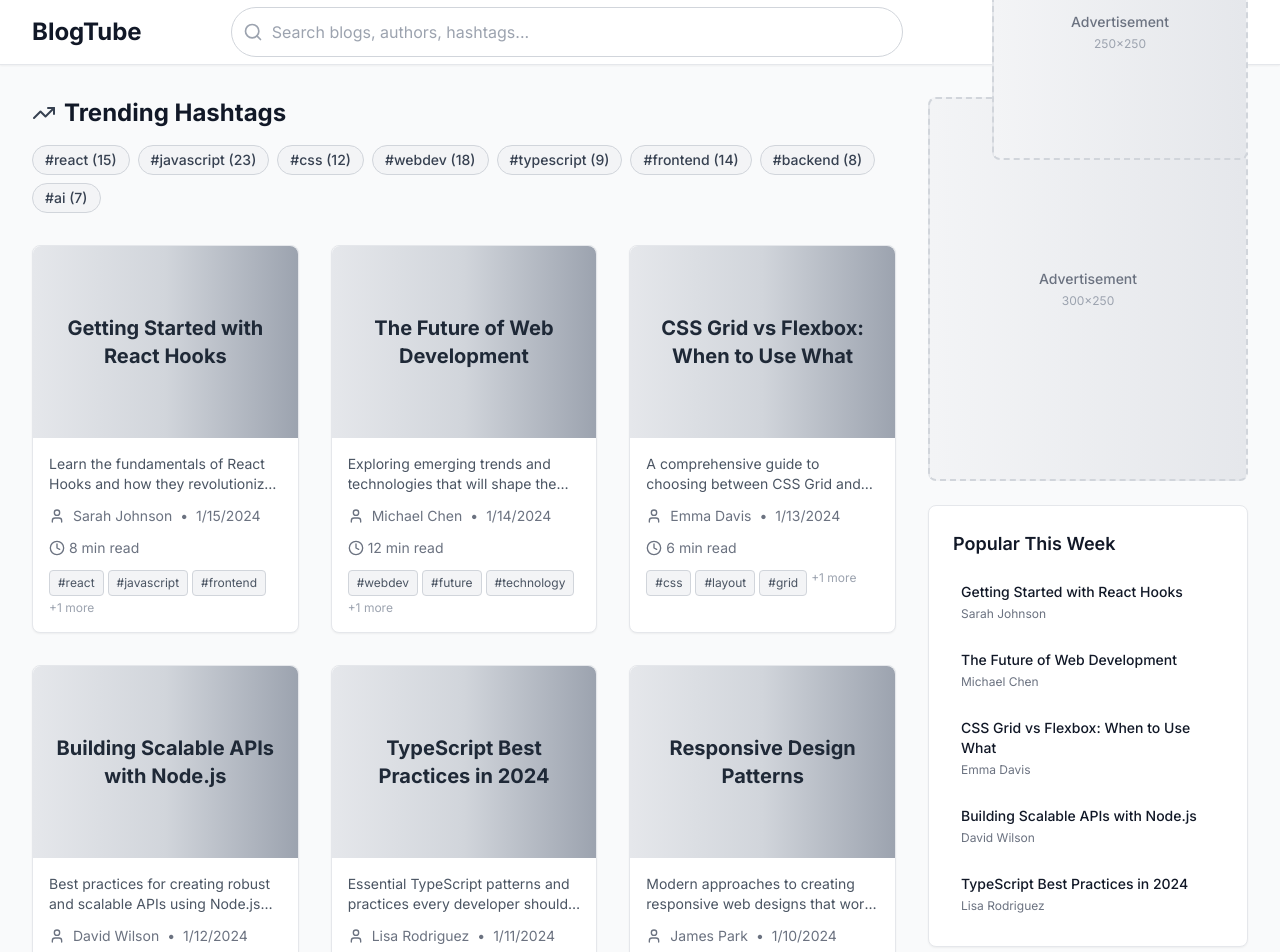
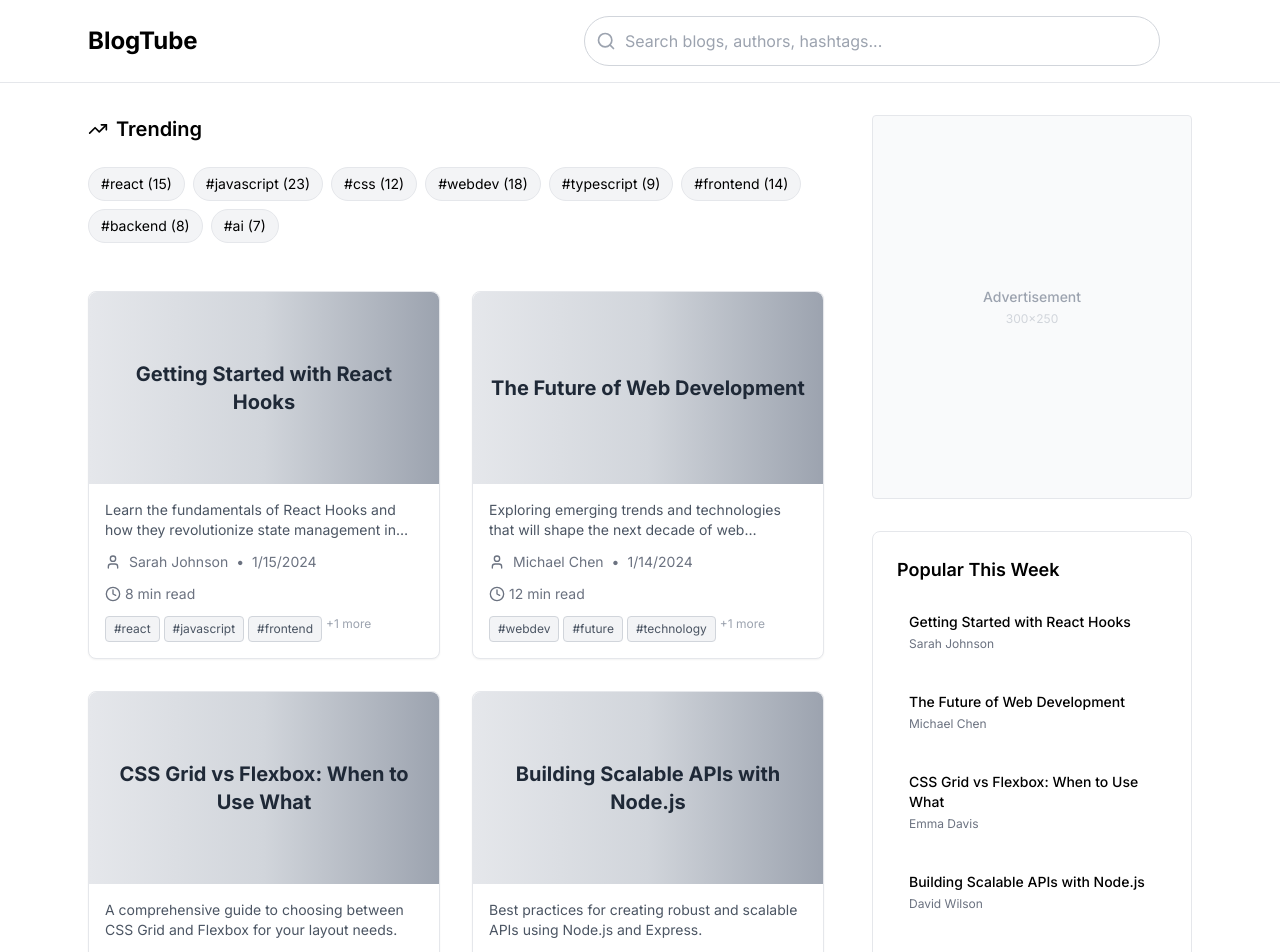
Before and after one commit to ashrafhussain2003/blogtube-react-grid, a React (Vite) app: page / in a window 1280 px wide. Shown: the top 952 px of the page. Built offline with nearby package versions, Linux system fonts and the light colour scheme.

Commit message:
Refactor: Improve UI and fix ad overlap
- Reduced blog card grid to 2 columns.
- Addressed advertisement section overlapping issues.

```diff
--- a/src/components/AdBanner.tsx
+++ b/src/components/AdBanner.tsx
@@ -10,19 +10,19 @@ const AdBanner: React.FC<AdBannerProps> = ({ type = 'horizontal', className = ''
   const getAdDimensions = () => {
     switch (type) {
       case 'vertical':
-        return 'h-96 w-full max-w-sm';
+        return 'h-96 w-full';
       case 'square':
         return 'h-64 w-64';
       default:
-        return 'h-32 w-full';
+        return 'h-24 w-full';
     }
   };
 
   return (
-    <div className={`${getAdDimensions()} bg-gradient-to-r from-gray-100 to-gray-200 rounded-lg flex items-center justify-center border-2 border-dashed border-gray-300 ${className}`}>
+    <div className={`${getAdDimensions()} bg-gray-50 border border-gray-200 rounded flex items-center justify-center ${className}`}>
       <div className="text-center">
-        <div className="text-gray-500 text-sm font-medium mb-1">Advertisement</div>
-        <div className="text-gray-400 text-xs">
+        <div className="text-gray-400 text-sm font-medium mb-1">Advertisement</div>
+        <div className="text-gray-300 text-xs">
           {type === 'horizontal' ? '728x90' : type === 'vertical' ? '300x250' : '250x250'}
         </div>
       </div>
--- a/src/pages/HomePage.tsx
+++ b/src/pages/HomePage.tsx
@@ -23,11 +23,11 @@ const HomePage: React.FC = () => {
         <BlogCard key={blogs[i].slug} blog={blogs[i]} />
       );
 
-      // Add ad banner after every 8th blog
-      if ((i + 1) % 8 === 0 && i < blogs.length - 1) {
+      // Add ad banner after every 6th blog (3 rows of 2)
+      if ((i + 1) % 6 === 0 && i < blogs.length - 1) {
         items.push(
-          <div key={`ad-${i}`} className="col-span-full">
-            <AdBanner type="horizontal" className="my-4" />
+          <div key={`ad-${i}`} className="col-span-full my-8">
+            <AdBanner type="horizontal" />
           </div>
         );
       }
@@ -36,40 +36,37 @@ const HomePage: React.FC = () => {
   };
 
   return (
-    <div className="min-h-screen bg-gray-50">
+    <div className="min-h-screen bg-white">
       {/* Header */}
-      <header className="bg-white shadow-sm sticky top-0 z-40 border-b border-gray-200">
-        <div className="max-w-7xl mx-auto px-4 sm:px-6 lg:px-8">
-          <div className="flex items-center justify-between h-16">
-            <Link to="/" className="text-2xl font-bold text-gray-900">
+      <header className="bg-white border-b border-gray-200 sticky top-0 z-40">
+        <div className="max-w-6xl mx-auto px-6 py-4">
+          <div className="flex items-center justify-between">
+            <Link to="/" className="text-2xl font-bold text-black">
               BlogTube
             </Link>
-            <div className="flex-1 max-w-2xl mx-8">
+            <div className="flex-1 max-w-xl mx-8">
               <SearchBar onSearch={handleSearch} />
-            </div>
-            <div className="hidden md:block">
-              <AdBanner type="square" className="w-24 h-16" />
             </div>
           </div>
         </div>
       </header>
 
-      <div className="max-w-7xl mx-auto px-4 sm:px-6 lg:px-8 py-8">
-        <div className="flex gap-8">
+      <div className="max-w-6xl mx-auto px-6 py-8">
+        <div className="flex gap-12">
           {/* Main Content */}
           <main className="flex-1">
             {/* Trending Section */}
-            <section className="mb-8">
-              <div className="flex items-center gap-2 mb-4">
-                <TrendingUp className="w-6 h-6 text-gray-700" />
-                <h2 className="text-2xl font-bold text-gray-900">Trending Hashtags</h2>
+            <section className="mb-12">
+              <div className="flex items-center gap-2 mb-6">
+                <TrendingUp className="w-5 h-5 text-black" />
+                <h2 className="text-xl font-semibold text-black">Trending</h2>
               </div>
               <div className="flex flex-wrap gap-2">
                 {trendingHashtags.map(hashtag => (
                   <Link
                     key={hashtag.name}
                     to={`/hashtag/${hashtag.name}`}
-                    className="inline-block bg-gray-100 hover:bg-gray-200 text-gray-700 px-3 py-1 rounded-full text-sm font-medium transition-colors border border-gray-300"
+                    className="inline-block bg-gray-100 hover:bg-gray-200 text-black px-3 py-1.5 rounded-full text-sm transition-colors border border-gray-200"
                   >
                     #{hashtag.name} ({hashtag.count})
                   </Link>
@@ -77,14 +74,14 @@ const HomePage: React.FC = () => {
               </div>
             </section>
 
-            {/* Blog Grid - Changed to 3 columns */}
+            {/* Blog Grid - 2 columns with more spacing */}
             <section>
-              <div className="grid grid-cols-1 md:grid-cols-2 lg:grid-cols-3 gap-8">
+              <div className="grid grid-cols-1 lg:grid-cols-2 gap-8">
                 {renderBlogGrid()}
               </div>
 
               {blogs.length === 0 && (
-                <div className="text-center py-12">
+                <div className="text-center py-16">
                   <p className="text-gray-500 text-lg">No blogs found matching your search.</p>
                 </div>
               )}
@@ -92,20 +89,20 @@ const HomePage: React.FC = () => {
           </main>
 
           {/* Sidebar */}
-          <aside className="hidden lg:block w-80">
-            <div className="sticky top-24 space-y-6">
+          <aside className="hidden xl:block w-80">
+            <div className="sticky top-24 space-y-8">
               <AdBanner type="vertical" />
 
-              <div className="bg-white rounded-lg shadow-sm p-6 border border-gray-200">
-                <h3 className="text-lg font-semibold mb-4 text-gray-900">Popular This Week</h3>
-                <div className="space-y-3">
+              <div className="bg-white rounded-lg border border-gray-200 p-6">
+                <h3 className="text-lg font-semibold mb-4 text-black">Popular This Week</h3>
+                <div className="space-y-4">
                   {sampleBlogs.slice(0, 5).map((blog, index) => (
                     <Link
                       key={blog.slug}
                       to={`/blog/${blog.slug}`}
-                      className="block hover:bg-gray-50 p-2 rounded transition-colors"
+                      className="block hover:bg-gray-50 p-3 rounded transition-colors"
                     >
-                      <div className="text-sm font-medium text-gray-900 line-clamp-2">
+                      <div className="text-sm font-medium text-black line-clamp-2">
                         {blog.title}
                       </div>
                       <div className="text-xs text-gray-500 mt-1">
@@ -121,8 +118,8 @@ const HomePage: React.FC = () => {
       </div>
 
       {/* Footer Ad */}
-      <footer className="bg-white border-t border-gray-200 py-6">
-        <div className="max-w-7xl mx-auto px-4 sm:px-6 lg:px-8">
+      <footer className="bg-white border-t border-gray-200 py-8 mt-16">
+        <div className="max-w-6xl mx-auto px-6">
           <AdBanner type="horizontal" />
         </div>
       </footer>
```
